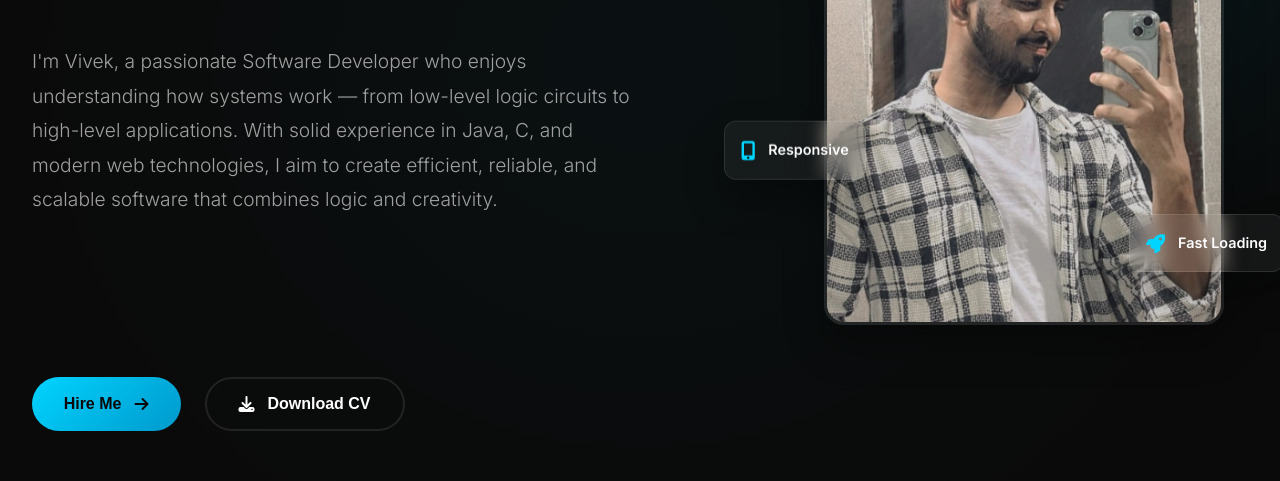
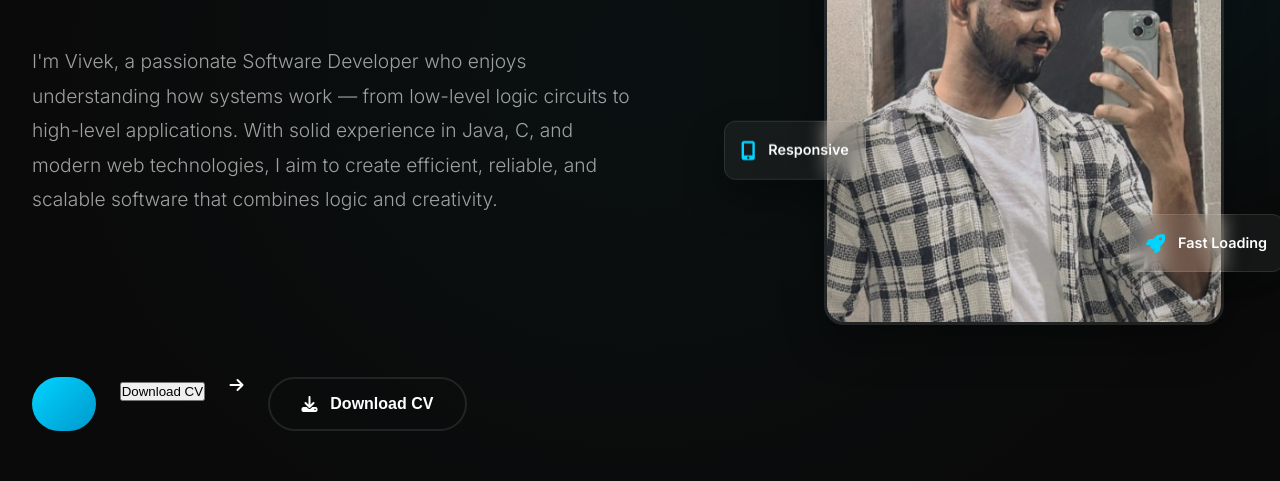
Before and after one commit to vivek1199/Portfolio2, a plain HTML site: page index.html in a window 1280 px wide. Shown: the part 514-995 px from the top of the page. Drawn offline with Linux system fonts and the light colour scheme; a script that the page names is missing.

Commit message:
Update index.html

```diff
--- a/index.html
+++ b/index.html
@@ -51,7 +51,9 @@ I aim to create efficient, reliable, and scalable software that combines logic a
 
                         <div class="hero-actions">
                             <button class="hire-btn primary">
-                                <span>Hire Me</span>
+                                <a href="cv.pdf" download>
+                                    <button>Download CV</button>
+                                </a>
                                 <i class="fas fa-arrow-right"></i>
                             </button>
                             <button class="hire-btn secondary">
```
